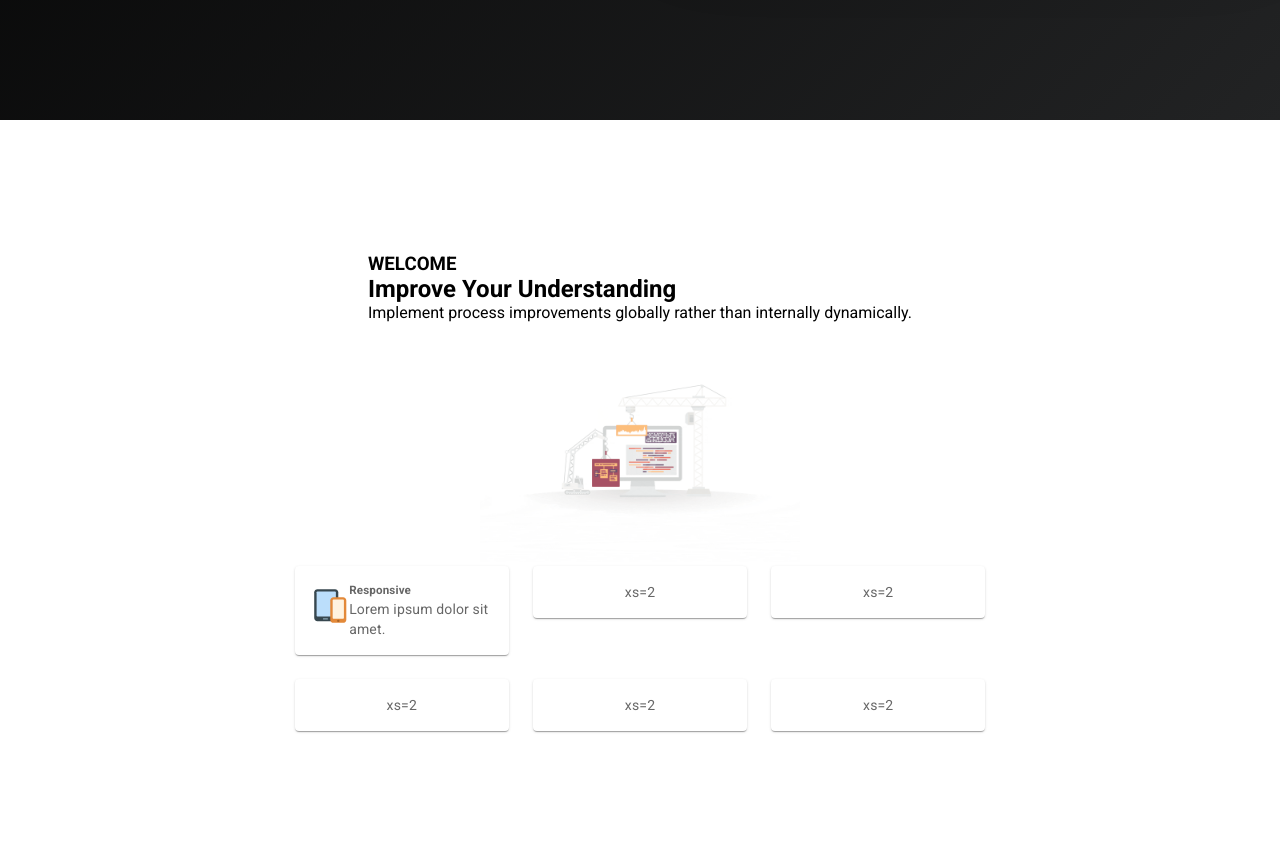
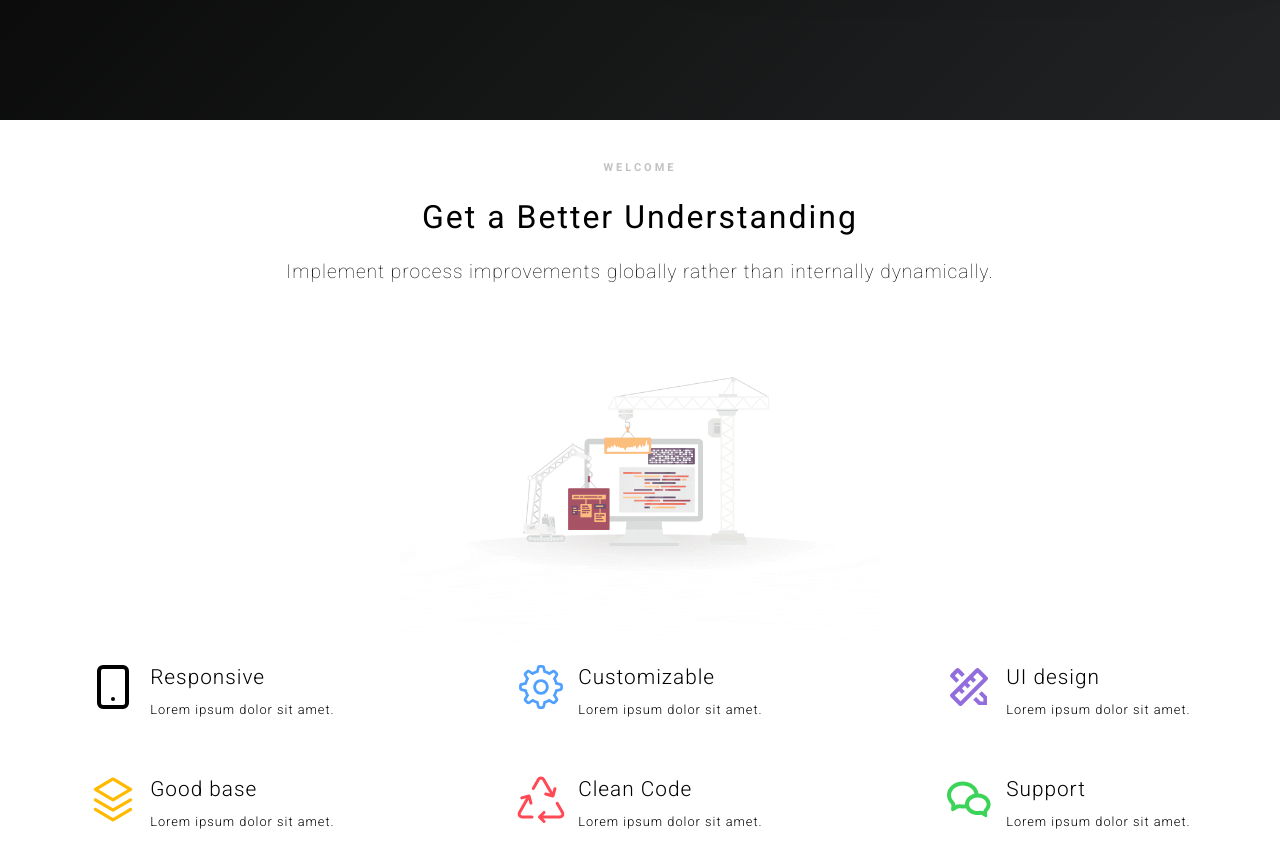
Before and after one commit to homoki-denis/Computerra, a React (Vite) app: page / in a window 1280 px wide. Shown: the part 680-1544 px from the top of the page. Built offline with nearby package versions, Linux system fonts and the light colour scheme.

Commit message:
added services section

```diff
--- a/src/components/Navbar.tsx
+++ b/src/components/Navbar.tsx
@@ -43,7 +43,8 @@ export default function ElevateAppBar(props: Props) {
       <ElevationScroll {...props}>
         <AppBar
           sx={{
-            backgroundImage: "linear-gradient(-45deg, #000 0%, #000000 100%)",
+            backgroundImage:
+              "linear-gradient(-45deg, #222324 0%, #000000 100%)",
           }}
         >
           <Toolbar id="navbar">
--- a/src/components/ParticleBackground.tsx
+++ b/src/components/ParticleBackground.tsx
@@ -32,7 +32,7 @@ const ParticleBackground = () => {
           zIndex: -1,
         },
         background: {
-          image: "linear-gradient(-45deg, #222324 0%, #000000 100%",
+          image: "linear-gradient(-45deg, #222324 0%, #000000 100%)",
         },
         particles: {
           color: {
--- a/src/components/Services.tsx
+++ b/src/components/Services.tsx
@@ -4,24 +4,27 @@ import Paper from "@mui/material/Paper";
 import Grid from "@mui/material/Grid";
 import { experimentalStyled as styled } from "@mui/material/styles";
 import comp from "../assets/comp.gif";
-import { FcSmartphoneTablet } from "react-icons/fc";
-import { BsGear } from "react-icons/bs";
+import { FiSmartphone } from "react-icons/fi";
+import { RxGear } from "react-icons/rx";
+import { RiPencilRuler2Line } from "react-icons/ri";
+import { RxLayers } from "react-icons/rx";
+import { BsRecycle } from "react-icons/bs";
+import { RiWechatLine } from "react-icons/ri";
 
 const Item = styled(Paper)(({ theme }) => ({
   backgroundColor: theme.palette.mode === "dark" ? "#1A2027" : "#fff",
   ...theme.typography.body2,
   padding: theme.spacing(2),
   textAlign: "center",
-  color: theme.palette.text.secondary,
 }));
 
 function Services() {
   return (
     <div className="services">
-      <div>
-        <h3>WELCOME</h3>
-        <h2>Improve Your Understanding</h2>
-        <p>
+      <div className="services-header">
+        <h3 className="services-title">WELCOME</h3>
+        <h2 className="services-subtitle">Get a Better Understanding</h2>
+        <p className="services-p">
           Implement process improvements globally rather than internally
           dynamically.
         </p>
@@ -35,30 +38,97 @@ function Services() {
             container
             spacing={{ xs: 2, md: 3 }}
             columns={{ xs: 4, sm: 8, md: 12 }}
+            className="services-grid"
           >
-            <Grid item xs={12} sm={4} md={4}>
-              <Item sx={{ display: "flex" }}>
-                <FcSmartphoneTablet className="services-icon" />
-                <Box sx={{ textAlign: "left" }}>
+            <Grid
+              item
+              xs={12}
+              sm={4}
+              md={4}
+              className="services-container-flex"
+            >
+              <Item sx={{ display: "flex" }} className="services-item">
+                <FiSmartphone className="services-icon smartphone" />
+                <Box sx={{ textAlign: "left" }} className="services-header">
                   <h5>Responsive</h5>
                   <p>Lorem ipsum dolor sit amet.</p>
                 </Box>
               </Item>
             </Grid>
-            <Grid item xs={12} sm={4} md={4}>
-              <Item>xs=2</Item>
+            <Grid
+              item
+              xs={12}
+              sm={4}
+              md={4}
+              className="services-container-flex"
+            >
+              <Item sx={{ display: "flex" }} className="services-item">
+                <RxGear className="services-icon gears" />
+                <Box sx={{ textAlign: "left" }} className="services-header">
+                  <h5>Customizable</h5>
+                  <p>Lorem ipsum dolor sit amet.</p>
+                </Box>
+              </Item>
             </Grid>
-            <Grid item xs={12} sm={4} md={4}>
-              <Item>xs=2</Item>
+            <Grid
+              item
+              xs={12}
+              sm={4}
+              md={4}
+              className="services-container-flex"
+            >
+              <Item sx={{ display: "flex" }} className="services-item">
+                <RiPencilRuler2Line className="services-icon pencil" />
+                <Box sx={{ textAlign: "left" }} className="services-header">
+                  <h5>UI design</h5>
+                  <p>Lorem ipsum dolor sit amet.</p>
+                </Box>
+              </Item>
             </Grid>
-            <Grid item xs={12} sm={4} md={4}>
-              <Item>xs=2</Item>
+            <Grid
+              item
+              xs={12}
+              sm={4}
+              md={4}
+              className="services-container-flex"
+            >
+              <Item sx={{ display: "flex" }} className="services-item">
+                <RxLayers className="services-icon layers" />
+                <Box sx={{ textAlign: "left" }} className="services-header">
+                  <h5>Good base</h5>
+                  <p>Lorem ipsum dolor sit amet.</p>
+                </Box>
+              </Item>
             </Grid>
-            <Grid item xs={12} sm={4} md={4}>
-              <Item>xs=2</Item>
+            <Grid
+              item
+              xs={12}
+              sm={4}
+              md={4}
+              className="services-container-flex"
+            >
+              <Item sx={{ display: "flex" }} className="services-item">
+                <BsRecycle className="services-icon recycle" />
+                <Box sx={{ textAlign: "left" }} className="services-header">
+                  <h5>Clean Code</h5>
+                  <p>Lorem ipsum dolor sit amet.</p>
+                </Box>
+              </Item>
             </Grid>
-            <Grid item xs={12} sm={4} md={4}>
-              <Item>xs=2</Item>
+            <Grid
+              item
+              xs={12}
+              sm={4}
+              md={4}
+              className="services-container-flex"
+            >
+              <Item sx={{ display: "flex" }} className="services-item">
+                <RiWechatLine className="services-icon chat" />
+                <Box sx={{ textAlign: "left" }} className="services-header">
+                  <h5>Support</h5>
+                  <p>Lorem ipsum dolor sit amet.</p>
+                </Box>
+              </Item>
             </Grid>
           </Grid>
         </Box>
--- a/src/styles/_Services.scss
+++ b/src/styles/_Services.scss
@@ -6,6 +6,29 @@
   flex-direction: column;
   height: 93vh;
   width: 100%;
+  text-align: center;
+  .services-header {
+    .services-title {
+      margin: 1.5rem 0 2rem 0;
+      font-size: 0.6875rem;
+      font-weight: 600;
+      text-transform: uppercase;
+      letter-spacing: 3px;
+      margin-bottom: 1.5rem;
+      word-spacing: 2px;
+      color: rgba(153, 153, 153, 0.6);
+    }
+    .services-subtitle {
+      margin: 1.5rem 0;
+      font-size: 2rem;
+      font-weight: 400;
+      letter-spacing: 2px;
+    }
+    .services-p {
+      font-size: 1.2rem;
+      font-weight: 200;
+    }
+  }
 }
 
 #services-container {
@@ -15,7 +38,8 @@
 }
 
 .services-img {
-  width: 20rem;
+  width: 30rem;
+
   img {
     width: 100%;
     height: auto;
@@ -25,4 +49,63 @@
 .services-icon {
   width: 3rem;
   height: 3rem;
+  margin: 0 0.8rem 0 0;
 }
+
+.services-item {
+  display: flex;
+  box-shadow: none !important;
+  border: none !important;
+}
+
+.services-header {
+  h5 {
+    font-size: 1.3rem;
+    color: #000;
+    font-weight: 300;
+    letter-spacing: 1px;
+  }
+
+  p {
+    font-size: 0.8rem;
+    color: #000;
+    font-weight: 300;
+    letter-spacing: 1px;
+    margin: 0.5rem 0 0 0;
+  }
+}
+
+.services-container-flex {
+  display: flex;
+  justify-content: center;
+  align-items: center;
+}
+
+.services-grid {
+  display: grid;
+  align-items: center;
+}
+
+.smartphone {
+  color: black;
+}
+
+.gears {
+  color: #50a1ff;
+}
+
+.pencil {
+  color: #926dde;
+}
+
+.layers {
+  color: #ffba00;
+}
+
+.recycle {
+  color: #ff4954;
+}
+
+.chat {
+  color: #3cd458;
+}
--- a/src/styles/_mediaQueries.scss
+++ b/src/styles/_mediaQueries.scss
@@ -1,3 +1,39 @@
+@media screen and (max-width: 901px) {
+  .services {
+    .services-img {
+      width: 19rem !important;
+    }
+    .services-header {
+      .services-title {
+        margin: 0 !important;
+      }
+      .services-subtitle {
+        margin: 0 !important;
+        font-size: 1.5rem !important;
+      }
+    }
+  }
+}
+
+@media screen and (max-width: 601px) {
+  .services-icon {
+    width: 2rem !important;
+    height: 2rem !important;
+  }
+  .services-item {
+    padding: 0 !important;
+  }
+
+  .services-header {
+    h5 {
+      font-size: 1rem !important;
+    }
+    p {
+      font-size: 0.7rem !important;
+    }
+  }
+}
+
 @media screen and (max-width: 570px) {
   .hamburger-menu {
     position: absolute;
@@ -37,3 +73,9 @@
     }
   }
 }
+
+@media screen and (max-width: 481px) {
+  .services-img {
+    width: 20rem !important;
+  }
+}
```
